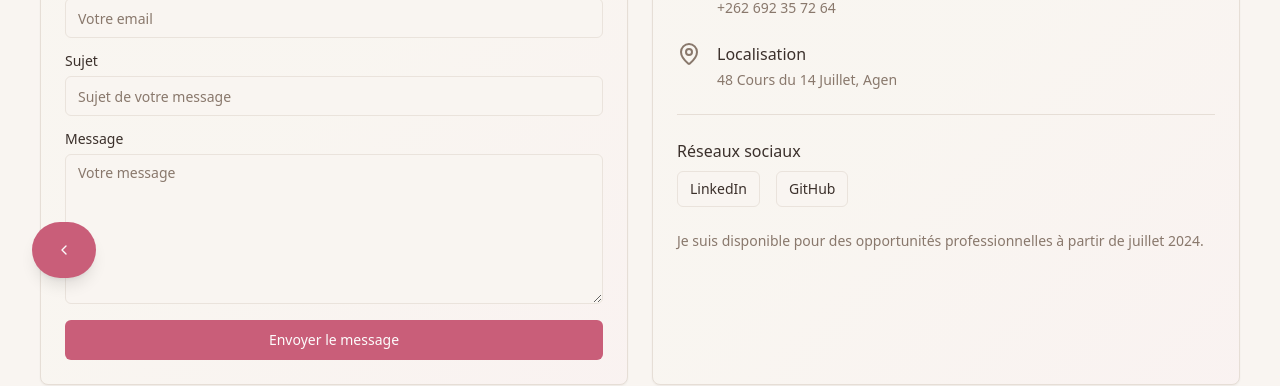
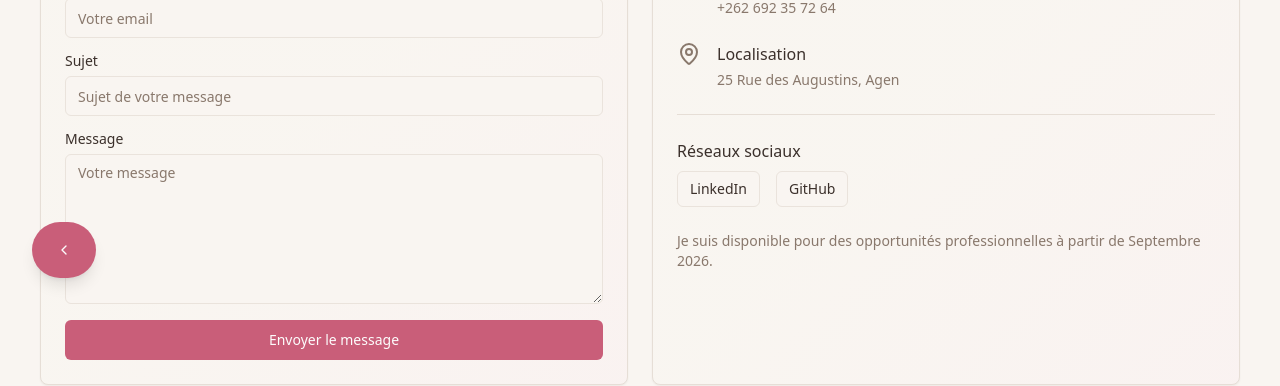
Before and after one commit to R1Sobriquet/R1Sobriquet.github.io, a Next.js app: page / in a window 1280 px wide. Both pictures are taken after a click on the button "Contact". Shown: the part 490-876 px from the top of the page. Built offline with nearby package versions, Linux system fonts and the light colour scheme.

Commit message:
Update contact information in contact-section

```diff
--- a/components/contact-section.tsx
+++ b/components/contact-section.tsx
@@ -135,7 +135,7 @@ export default function ContactSection() {
                 <MapPin className="h-6 w-6 text-muted-foreground" />
                 <div>
                   <h3 className="font-medium">Localisation</h3>
-                  <p className="text-sm text-muted-foreground mt-1">48 Cours du 14 Juillet, Agen</p>
+                  <p className="text-sm text-muted-foreground mt-1">25 Rue des Augustins, Agen</p>
                 </div>
               </div>
 
@@ -161,7 +161,7 @@ export default function ContactSection() {
             </CardContent>
             <CardFooter>
               <p className="text-sm text-muted-foreground">
-                Je suis disponible pour des opportunités professionnelles à partir de juillet 2024.
+                Je suis disponible pour des opportunités professionnelles à partir de Septembre 2026.
               </p>
             </CardFooter>
           </Card>
```
